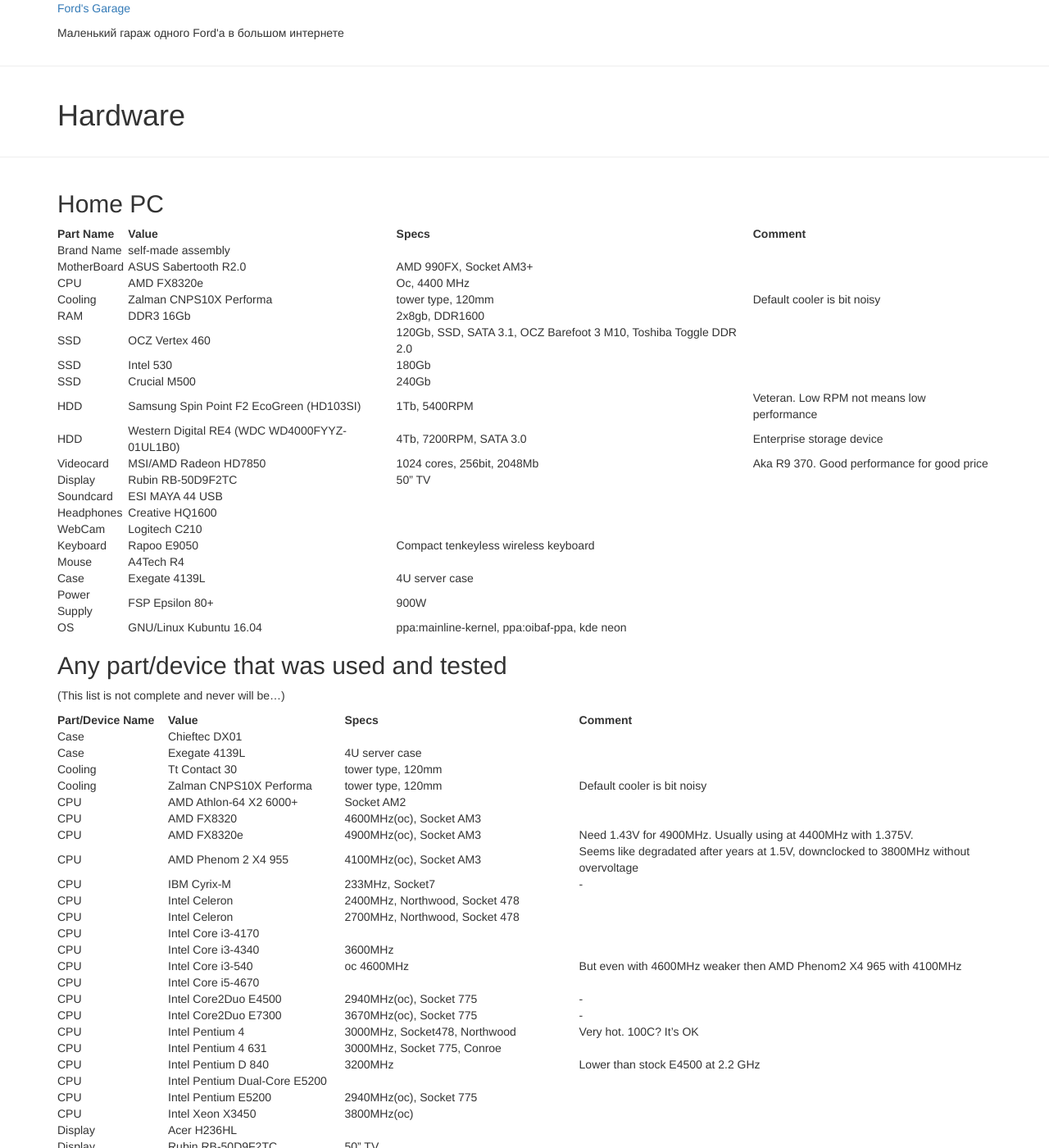
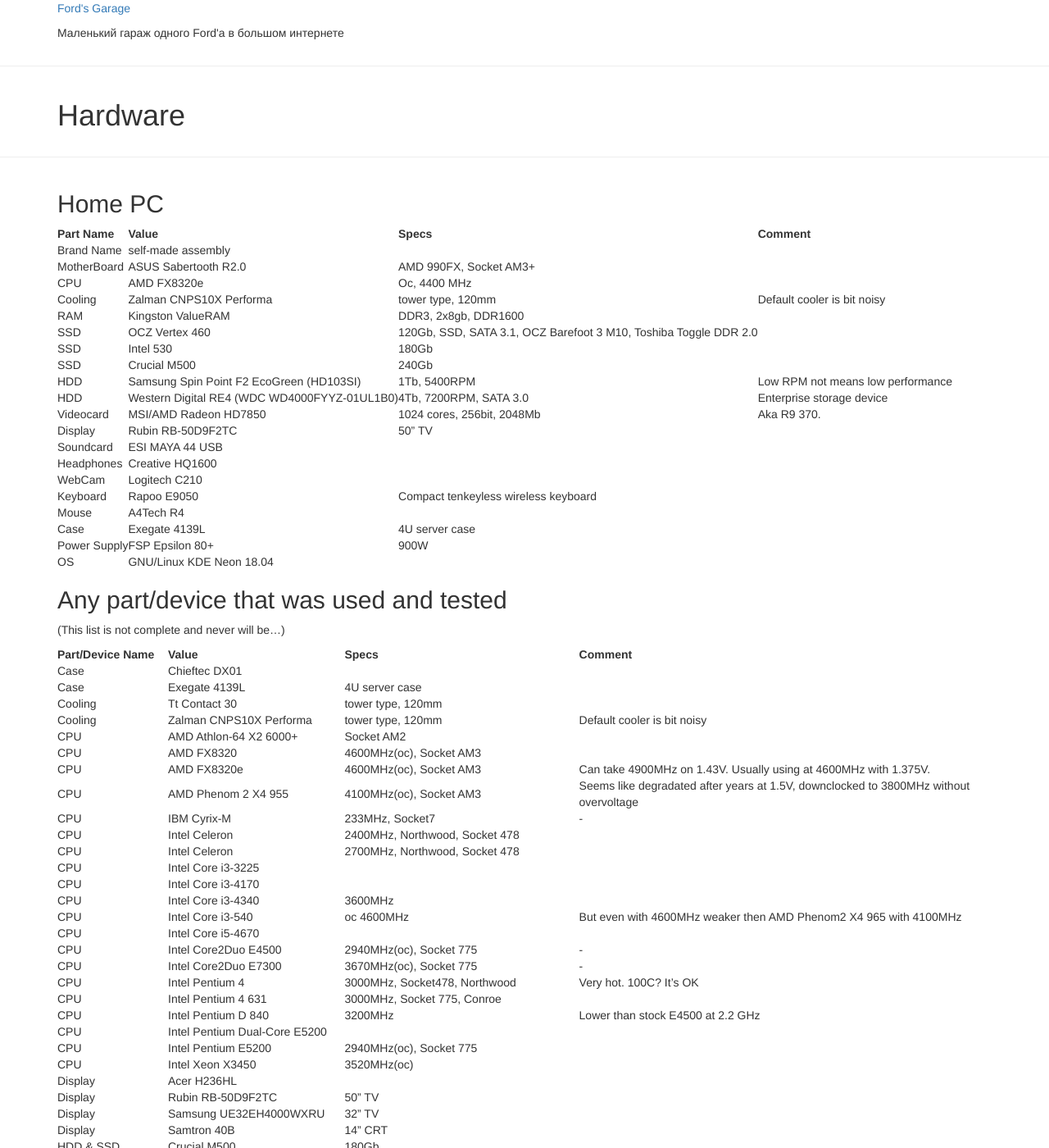
Before and after one commit to ford153focus/ford153focus.github.io, a Jekyll site: the page built from hw/index.md, in a window 1280 px wide and 1400 px high. Shown: the whole window at 82% size. Built offline with Jekyll 4.4.1, drawn with Linux system fonts in a browser that asks for light colours; nearby versions of some CDN libraries; some of the changed text lies outside the part shown.

Commit message:
clean up pages

```diff
--- a/hw/index.markdown
+++ b/hw/index.md
@@ -13,13 +13,13 @@
 MotherBoard | ASUS Sabertooth R2.0 | AMD 990FX, Socket AM3+
 CPU | AMD FX8320e | Oc, 4400 MHz
 Cooling | Zalman CNPS10X Performa | tower type, 120mm | Default cooler is bit noisy
-RAM | DDR3 16Gb | 2x8gb, DDR1600
+RAM | Kingston ValueRAM | DDR3, 2x8gb, DDR1600
 SSD | OCZ Vertex 460 | 120Gb, SSD, SATA 3.1, OCZ Barefoot 3 M10, Toshiba Toggle DDR 2.0
 SSD | Intel 530 | 180Gb
 SSD | Crucial M500 | 240Gb
-HDD | Samsung Spin Point F2 EcoGreen (HD103SI) | 1Tb, 5400RPM | Veteran. Low RPM not means low performance
+HDD | Samsung Spin Point F2 EcoGreen (HD103SI) | 1Tb, 5400RPM | Low RPM not means low performance
 HDD | Western Digital RE4 (WDC WD4000FYYZ-01UL1B0) | 4Tb, 7200RPM, SATA 3.0 | Enterprise storage device
-Videocard | MSI/AMD Radeon HD7850 | 1024 cores, 256bit, 2048Mb | Aka R9 370. Good performance for good price
+Videocard | MSI/AMD Radeon HD7850 | 1024 cores, 256bit, 2048Mb | Aka R9 370.
 Display | Rubin RB-50D9F2TC | 50" TV
 Soundcard | ESI MAYA 44 USB
 Headphones | Creative HQ1600
@@ -28,7 +28,7 @@
 Mouse | A4Tech R4
 Case | Exegate 4139L | 4U server case
 Power Supply | FSP Epsilon 80+ | 900W
-OS | GNU/Linux Kubuntu 16.04 | ppa:mainline-kernel, ppa:oibaf-ppa, kde neon
+OS | GNU/Linux KDE Neon 18.04
 
 ## Any part/device that was used and tested
 
@@ -42,11 +42,12 @@
 Cooling | Zalman CNPS10X Performa | tower type, 120mm | Default cooler is bit noisy
 CPU | AMD Athlon-64 X2 6000+ | Socket AM2
 CPU | AMD FX8320 | 4600MHz(oc), Socket AM3
-CPU | AMD FX8320e | 4900MHz(oc), Socket AM3 | Need 1.43V for 4900MHz. Usually using at 4400MHz with 1.375V.
+CPU | AMD FX8320e | 4600MHz(oc), Socket AM3 | Can take 4900MHz on 1.43V. Usually using at 4600MHz with 1.375V.
 CPU | AMD Phenom 2 X4 955 | 4100MHz(oc), Socket AM3 | Seems like degradated after years at 1.5V, downclocked to 3800MHz without overvoltage
 CPU | IBM Cyrix-M | 233MHz, Socket7 | -
 CPU | Intel Celeron | 2400MHz, Northwood, Socket 478
 CPU | Intel Celeron | 2700MHz, Northwood, Socket 478
+CPU | Intel Core i3-3225
 CPU | Intel Core i3-4170
 CPU | Intel Core i3-4340 | 3600MHz
 CPU | Intel Core i3-540 | oc 4600MHz | But even with 4600MHz weaker then AMD Phenom2 X4 965 with 4100MHz
@@ -58,7 +59,7 @@
 CPU | Intel Pentium D 840 | 3200MHz | Lower than stock E4500 at 2.2 GHz
 CPU | Intel Pentium Dual-Core E5200
 CPU | Intel Pentium E5200 | 2940MHz(oc), Socket 775
-CPU | Intel Xeon X3450 | 3800MHz(oc)
+CPU | Intel Xeon X3450 | 3520MHz(oc)
 Display | Acer H236HL
 Display | Rubin RB-50D9F2TC | 50" TV
 Display | Samsung UE32EH4000WXRU | 32" TV
@@ -128,7 +129,8 @@
 Motherboard | ASUS P5Q Pro | Socket 775, Intel P45
 Motherboard | ASUS Sabertooth 990FX R2.0 | Socket AM3+, AMD990
 Motherboard | Gigabyte 8IPE1000-G | Socket 478, Intel i865 | out of order
-Motherboard | Gigabyte GA-970A-D3 | Socket AM3+, AMD970 | Dead
+Motherboard | Gigabyte GA-970A-D3 | Socket AM3+, AMD970 | out of order
+Motherboard | Gigabyte GA-PH67A-D3-B3 | Socket 1155, Intel H67
 Motherboard | Zida TX98 | Socket 7 | -
 Mouse | A4Tech Bloody V7 | - | -
 Mouse | A4Tech R4 | - | Awesome, wireless mouse really can be gaming mouse. Rechargeable battery is required.
```
Also changed, not shown: about.md (deleted, +0 -15 lines).
